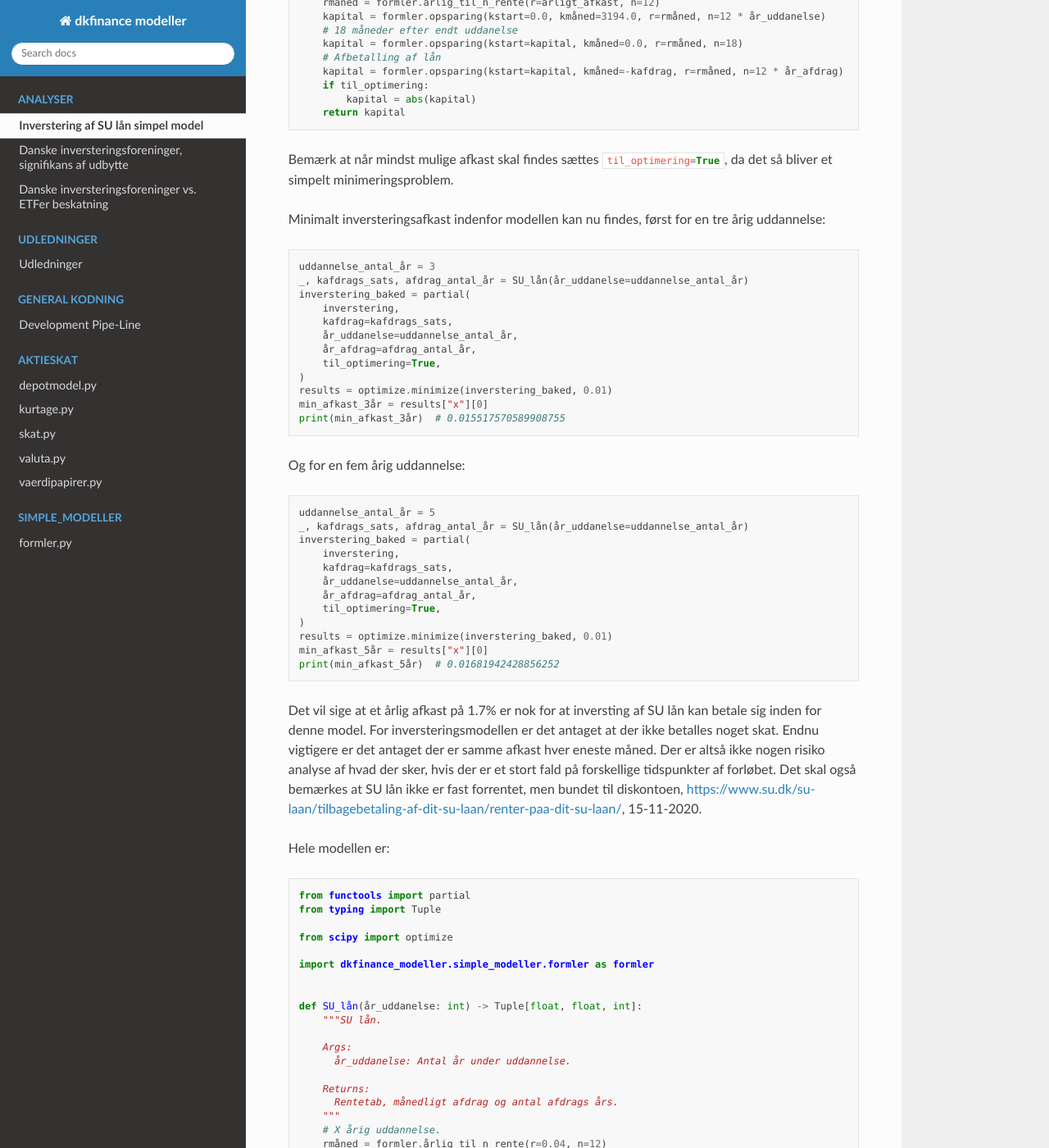
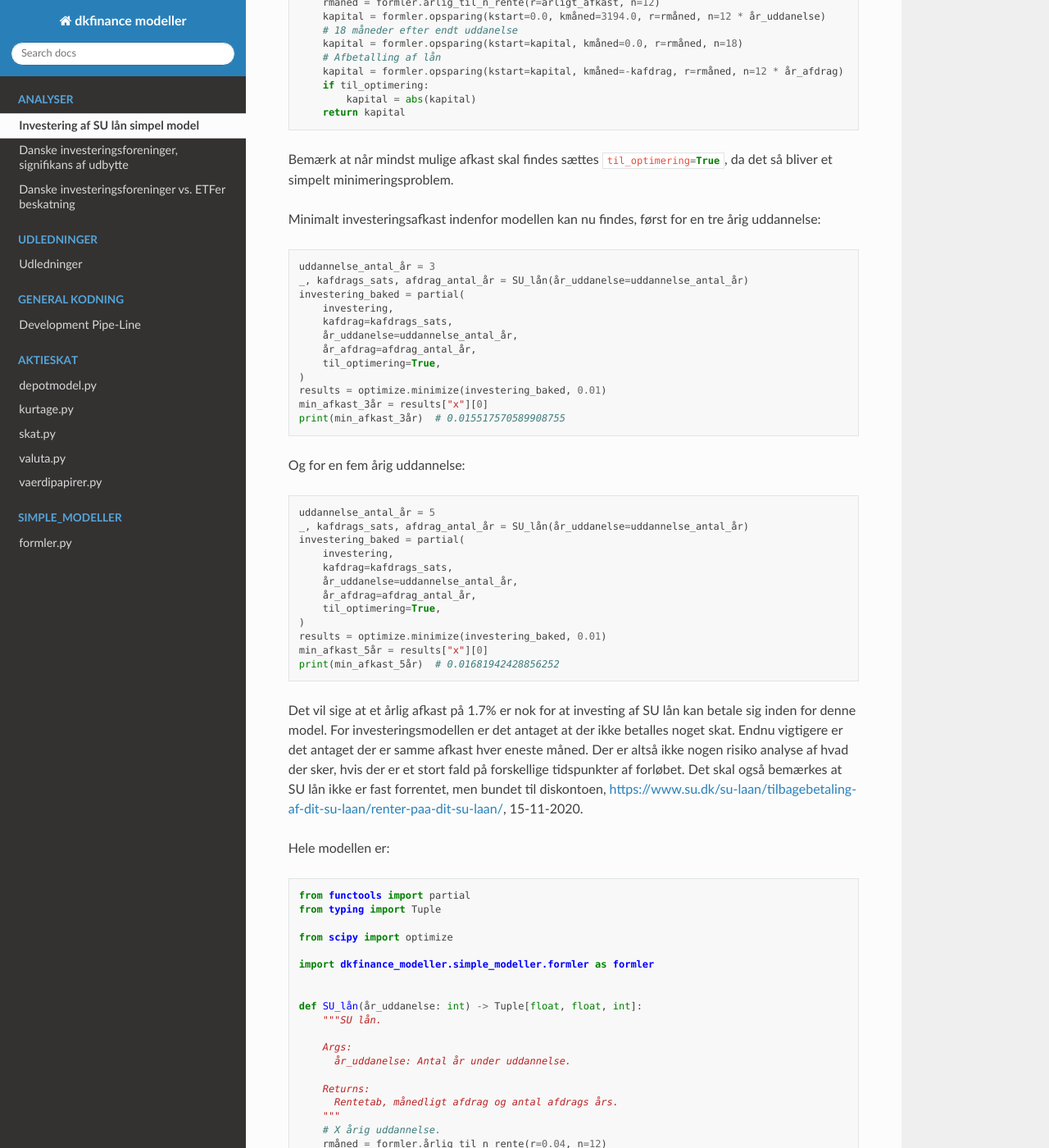
Before and after one commit to erikkjellgren/dkfinance_modeller, a Sphinx documentation site: the page built from docs/analyser/sulaan_investering/sulaan_investering.rst, in a window 1280 px wide and 1400 px high, scrolled down 2548 px. Shown: the whole window at 82% size. Built offline with Sphinx 7.4.7 and the Read the Docs theme 2.0.0, drawn with Linux system fonts in a browser that asks for light colours; some of the changed text lies outside the part shown.

Commit message:
Some cleanup

```diff
--- a/docs/analyser/inversteringsforening_udbytte/inversteringsforening_udbytte.py
+++ b/docs/analyser/investeringsforening_udbytte/investeringsforening_udbytte.py
@@ -54,7 +54,7 @@
             kursstigning_årlig += kursafkast
         real[j].append(realisationsdepot.total_salgsværdi())
 real = np.array(real)
-carg = formler.CARG(300000, real, 20)  # type: ignore
+carg = formler.CAGR(300000, real, 20)  # type: ignore
 
 SizeX = 6
 SizeY = 5
@@ -82,7 +82,7 @@
 ax1.set_ylim(0, 26)
 ax1.set_xlim(0.0, 0.16)
 ax1.set_ylabel("Arbitrær værdi")
-ax1.set_xlabel("CARG")
+ax1.set_xlabel("CAGR")
 plt.legend()
 plt.tight_layout()
 plt.savefig("distributioner.svg")
@@ -101,7 +101,7 @@
 ax1.set_ylim(0.02, 0.14)
 ax1.grid(which="minor")
 ax1.grid(which="major")
-ax1.set_ylabel("CARG")
+ax1.set_ylabel("CAGR")
 ax1.set_xlabel("Fraktil")
 plt.tight_layout()
 plt.savefig("fraktiler.svg")
--- a/docs/analyser/lager_vs_realisation/lager_vs_realisation.py
+++ b/docs/analyser/lager_vs_realisation/lager_vs_realisation.py
@@ -77,14 +77,14 @@
 lager_5år = np.array(lager[1])
 lager_10år = np.array(lager[2])
 lager_20år = np.array(lager[3])
-real_carg_1år = formler.CARG(300000, real_1år, 1)
-real_carg_5år = formler.CARG(300000, real_5år, 5)
-real_carg_10år = formler.CARG(300000, real_10år, 10)
-real_carg_20år = formler.CARG(300000, real_20år, 20)
-lager_carg_1år = formler.CARG(300000, lager_1år, 1)
-lager_carg_5år = formler.CARG(300000, lager_5år, 5)
-lager_carg_10år = formler.CARG(300000, lager_10år, 10)
-lager_carg_20år = formler.CARG(300000, lager_20år, 20)
+real_carg_1år = formler.CAGR(300000, real_1år, 1)
+real_carg_5år = formler.CAGR(300000, real_5år, 5)
+real_carg_10år = formler.CAGR(300000, real_10år, 10)
+real_carg_20år = formler.CAGR(300000, real_20år, 20)
+lager_carg_1år = formler.CAGR(300000, lager_1år, 1)
+lager_carg_5år = formler.CAGR(300000, lager_5år, 5)
+lager_carg_10år = formler.CAGR(300000, lager_10år, 10)
+lager_carg_20år = formler.CAGR(300000, lager_20år, 20)
 
 SIZE = 12
 plt.rc("font", size=SIZE)  # controls default text sizes
--- a/docs/analyser/sulaan_inverstering/sulaan_inverstering.py
+++ b/docs/analyser/sulaan_investering/sulaan_investering.py
@@ -37,19 +37,19 @@
     return tab, kafdrag, år_afdrag
 
 
-def inverstering(
+def investering(
     årligt_afkast: float, kafdrag: float, år_uddanelse: int, år_afdrag: int, til_optimering: bool = False,
 ) -> float:
-    """Simpel model for inverstering af SU lån.
+    """Simpel model for investering af SU lån.
 
-    Simpel model for inverstering af SU lån.
+    Simpel model for investering af SU lån.
 
     Antager at afkast i procent er det samme hver måned i hele perioden.
 
     Antager at der ikke skal betales skat.
 
     Args:
-      årligt_afkast: Årligt afkast af inverstering.
+      årligt_afkast: Årligt afkast af investering.
       kafdrag: Månedligt afdrag af SU lån.
       år_uddanelse: Antal år under uddannelse.
       år_afdrag: Antal år afdraget er over.
@@ -72,27 +72,27 @@
 
 uddannelse_antal_år = 3
 _, kafdrags_sats, afdrag_antal_år = SU_lån(år_uddanelse=uddannelse_antal_år)
-inverstering_baked = partial(
-    inverstering,
+investering_baked = partial(
+    investering,
     kafdrag=kafdrags_sats,
     år_uddanelse=uddannelse_antal_år,
     år_afdrag=afdrag_antal_år,
     til_optimering=True,
 )
-results = optimize.minimize(inverstering_baked, 0.01)
+results = optimize.minimize(investering_baked, 0.01)
 min_afkast_3år = results["x"][0]
 print(min_afkast_3år)  # 0.015517570589908755
 
 uddannelse_antal_år = 5
 _, kafdrags_sats, afdrag_antal_år = SU_lån(år_uddanelse=uddannelse_antal_år)
-inverstering_baked = partial(
-    inverstering,
+investering_baked = partial(
+    investering,
     kafdrag=kafdrags_sats,
     år_uddanelse=uddannelse_antal_år,
     år_afdrag=afdrag_antal_år,
     til_optimering=True,
 )
-results = optimize.minimize(inverstering_baked, 0.01)
+results = optimize.minimize(investering_baked, 0.01)
 min_afkast_5år = results["x"][0]
 print(min_afkast_5år)  # 0.01681942428856252
 
--- a/docs/analyser/sulaan_inverstering/sulaan_inverstering.rst
+++ b/docs/analyser/sulaan_investering/sulaan_investering.rst
@@ -1,16 +1,16 @@
 .. role:: python(code)
    :language: python
 
-Inverstering af SU lån simpel model
+Investering af SU lån simpel model
 ===================================
 
 *Brug ikke dette som finansiel rådgivning. Dette er kun en model.*
 
-En meget simpel analyse af inverstering af SU lån.
+En meget simpel analyse af investering af SU lån.
 
 Først importeres hvad der skal bruges:
 
-.. literalinclude:: sulaan_inverstering.py
+.. literalinclude:: sulaan_investering.py
    :lines: 1-6
 
 Nu bygges modellen for SU-lån.
@@ -19,64 +19,64 @@
 
 Den totale skyld efter endt uddannelse kan regnes som en "opsparing".
 
-.. literalinclude:: sulaan_inverstering.py
+.. literalinclude:: sulaan_investering.py
    :lines: 19-21
 
 Efter endt uddanelse skal der først afdrages fra 1. Januar i andet år efter endt uddannelse, heraf 18 måneder.
 
-.. literalinclude:: sulaan_inverstering.py
+.. literalinclude:: sulaan_investering.py
    :lines: 23-24
 
 Det månedlige afdrag kan nu beregnes, afdrags periode afhænger af størrelsen af SU lånet, https://www.borger.dk/oekonomi-skat-su/SU-og-oekonomi-under-uddannelse/Studiegaeld-oversigt/Studiegaeld-tilbagebetaling, 30-10-2020.
 
-.. literalinclude:: sulaan_inverstering.py
+.. literalinclude:: sulaan_investering.py
    :lines: 26-32
 
 Den totale model for SU lån er derfor:
 
-.. literalinclude:: sulaan_inverstering.py
+.. literalinclude:: sulaan_investering.py
    :lines: 9-37
 
-Nu kan modellen for inversteringen konstrueres.
-Inverstering følger samme struktur, hvor SU lånet investeres:
+Nu kan modellen for investeringen konstrueres.
+Investering følger samme struktur, hvor SU lånet investeres:
 
-.. literalinclude:: sulaan_inverstering.py
+.. literalinclude:: sulaan_investering.py
    :lines: 62-63
 
 Samler kapital efter endt uddanelse:
 
-.. literalinclude:: sulaan_inverstering.py
+.. literalinclude:: sulaan_investering.py
    :lines: 65
 
 Og bliver reduceret når lånet skal betales tilbage:
 
-.. literalinclude:: sulaan_inverstering.py
+.. literalinclude:: sulaan_investering.py
    :lines: 67
 
-Hele modellen for inversteringen er derfor:
+Hele modellen for investeringen er derfor:
 
-.. literalinclude:: sulaan_inverstering.py
+.. literalinclude:: sulaan_investering.py
    :lines: 40-70
 
 Bemærk at når mindst mulige afkast skal findes sættes :python:`til_optimering=True`, da det så bliver et simpelt minimeringsproblem.
 
-Minimalt inversteringsafkast indenfor modellen kan nu findes, først for en tre årig uddannelse:
+Minimalt investeringsafkast indenfor modellen kan nu findes, først for en tre årig uddannelse:
 
-.. literalinclude:: sulaan_inverstering.py
+.. literalinclude:: sulaan_investering.py
    :lines: 73-84
 
 Og for en fem årig uddannelse:
 
-.. literalinclude:: sulaan_inverstering.py
+.. literalinclude:: sulaan_investering.py
    :lines: 86-97
 
-Det vil sige at et årlig afkast på 1.7% er nok for at inversting af SU lån kan betale sig inden for denne model.
-For inversteringsmodellen er det antaget at der ikke betalles noget skat.
+Det vil sige at et årlig afkast på 1.7% er nok for at investing af SU lån kan betale sig inden for denne model.
+For investeringsmodellen er det antaget at der ikke betalles noget skat.
 Endnu vigtigere er det antaget der er samme afkast hver eneste måned.
 Der er altså ikke nogen risiko analyse af hvad der sker, hvis der er et stort fald på forskellige tidspunkter af forløbet.
 Det skal også bemærkes at SU lån ikke er fast forrentet, men bundet til diskontoen, https://www.su.dk/su-laan/tilbagebetaling-af-dit-su-laan/renter-paa-dit-su-laan/, 15-11-2020.
 
 Hele modellen er:
 
-.. literalinclude:: sulaan_inverstering.py
+.. literalinclude:: sulaan_investering.py
    :lines: 1-97
--- a/docs/index.rst
+++ b/docs/index.rst
@@ -5,8 +5,8 @@
    :maxdepth: 2
    :caption: Analyser
 
-   analyser/sulaan_inverstering/sulaan_inverstering.rst
-   analyser/inversteringsforening_udbytte/inversteringsforening_udbytte.rst
+   analyser/sulaan_investering/sulaan_investering.rst
+   analyser/investeringsforening_udbytte/investeringsforening_udbytte.rst
    analyser/lager_vs_realisation/lager_vs_realisation.rst
 
 .. toctree::
```
Also changed, not shown: docs/analyser/investeringsforening_udbytte/investeringsforening_udbytte.rst (renamed from docs/analyser/inversteringsforening_udbytte/inversteringsforening_udbytte.rst, +13 -13 lines), docs/analyser/lager_vs_realisation/lager_vs_realisation.rst (+9 -9 lines), .pre-commit-config.yaml, docs/analyser/investeringsforening_udbytte/distributioner_.svg, docs/analyser/investeringsforening_udbytte/fraktiler_.svg, 7 other files.
